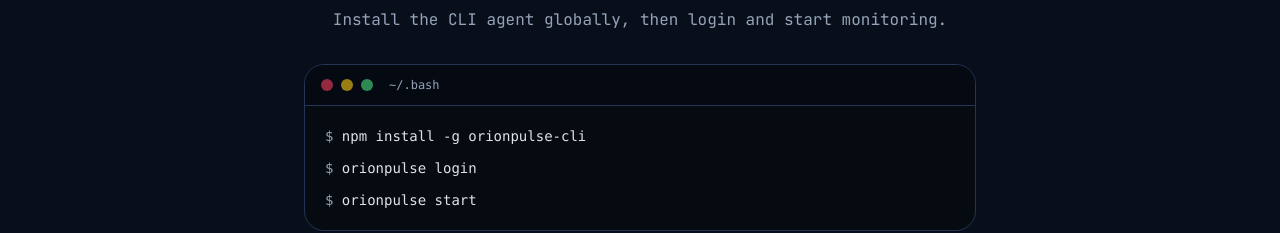
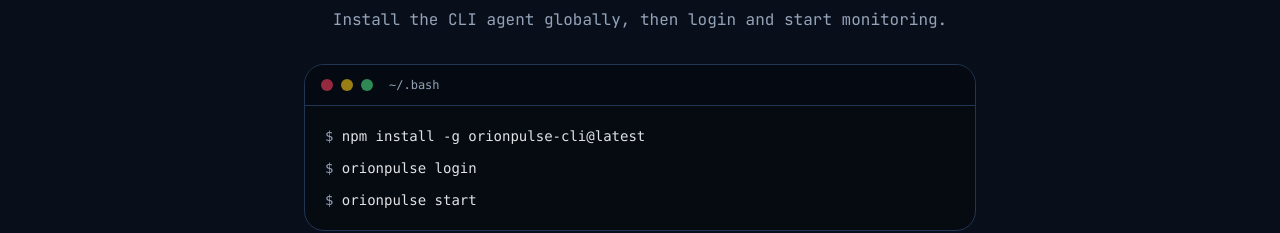
Before and after one commit to indrafetch09/orion-pulse-web, a React (Vite) app: page / in a window 1280 px wide. Shown: the part 900-1133 px from the top of the page. Built offline with nearby package versions, Linux system fonts and the light colour scheme; no server answers; a web font is replaced by a local one.

Commit message:
chore: add npm install latest version docs

```diff
--- a/src/pages/landing/Features.tsx
+++ b/src/pages/landing/Features.tsx
@@ -97,7 +97,7 @@
               <div className="p-5 font-mono text-sm space-y-3 text-foreground/90">
                 <p>
                   <span className="text-muted-foreground select-none">$ </span>
-                  npm install -g orionpulse-cli
+                  npm install -g orionpulse-cli@latest
                 </p>
                 <p>
                   <span className="text-muted-foreground select-none">$ </span>
```
